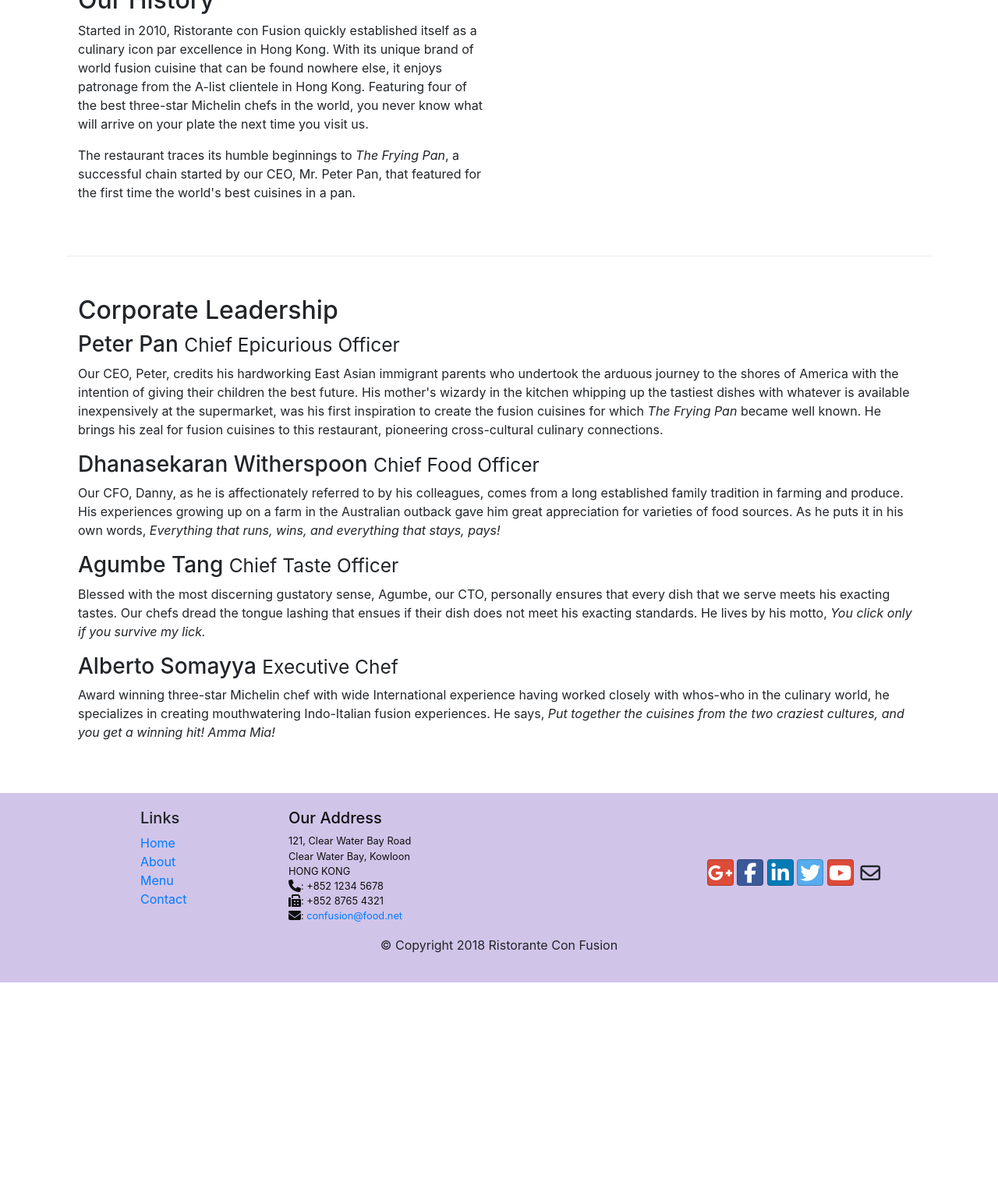
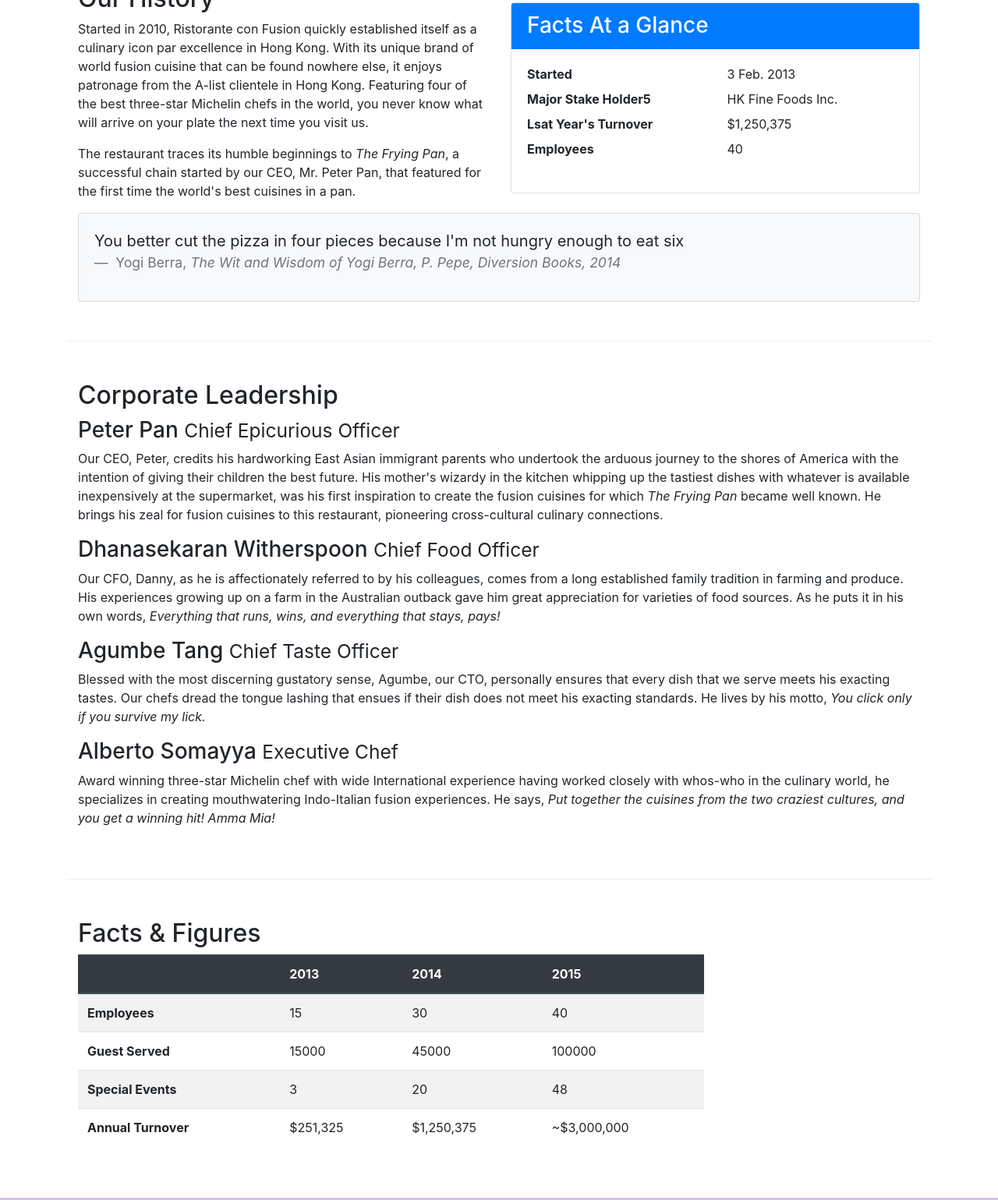
Before and after one commit to Ikalli/coursera-web-ui-frameworks, a plain HTML site: page aboutus.html in a window 1280 px wide. Shown: the part 536-2075 px from the top of the page at 78% size. Before the commit the page ends 1796 px from the top, so only its background shows below. Drawn offline with nearby package versions, Linux system fonts and the light colour scheme.

Commit message:
displaying content: tables and cards

```diff
--- a/aboutus.html
+++ b/aboutus.html
@@ -73,12 +73,38 @@
                 <p>Started in 2010, Ristorante con Fusion quickly established itself as a culinary icon par excellence in Hong Kong. With its unique brand of world fusion cuisine that can be found nowhere else, it enjoys patronage from the A-list clientele in Hong Kong.  Featuring four of the best three-star Michelin chefs in the world, you never know what will arrive on your plate the next time you visit us.</p>
                 <p>The restaurant traces its humble beginnings to <em>The Frying Pan</em>, a successful chain started by our CEO, Mr. Peter Pan, that featured for the first time the world's best cuisines in a pan.</p>
             </div>
-            <div class="col-12 col-sm">
+            <div class="col-sm">
+                <div class="card">
+                    <h3 class="card-header bg-primary text-white">Facts At a Glance</h3>
+                    <div class="card-body">
+                        <dl class="row">
+                            <dt class="col-6">Started</dt>
+                            <dd class="col-6">3 Feb. 2013</dd>
+                            <dt class="col-6">Major Stake Holder5</dt>
+                            <dd class="col-6">HK Fine Foods Inc.</dd>
+                            <dt class="col-6">Lsat Year's Turnover</dt>
+                            <dd class="col-6">$1,250,375</dd>
+                            <dt class="col-6">Employees</dt>
+                            <dd class="col-6">40</dd>
+                        </dl>
+                    </div>
+                </div>
+            </div>
+            <div class="col-12">
+                <div class="card card-body bg-light">
+                    <blockquote class="blockquote">
+                        <p class="mb-0">You better cut the pizza in four pieces because I'm not hungry enough to eat six</p>
+                        <footer class="blockquote-footer">
+                            Yogi Berra,
+                            <cite title="Source Title">The Wit and Wisdom of Yogi Berra, P. Pepe, Diversion Books, 2014</cite>
+                        </footer>
+                    </blockquote>
+                </div>
             </div>
         </div>
 
 
-        <div class="row row-content-last align-items-center">
+        <div class="row row-content align-items-center">
             <div class="col-12 col-sm">
                 <h2>Corporate Leadership</h2>
                 <h3>Peter Pan <small>Chief Epicurious Officer</small></h3>
@@ -91,7 +117,50 @@
                 <p class="d-none d-sm-block">Award winning three-star Michelin chef with wide International experience having worked closely with whos-who in the culinary world, he specializes in creating mouthwatering Indo-Italian fusion experiences. He says, <em>Put together the cuisines from the two craziest cultures, and you get a winning hit! Amma Mia!</em></p>
             </div>
        </div>
-
+        <div class="row row-content-last">
+            <div class="col-12 col-sm-9">
+                <h2> Facts &amp; Figures</h2>
+                <div class="table-responsive">
+                    <table class="table table-striped">
+                        <thead class="thead-dark">
+                            <tr>
+                                <th>&nbsp;</th>
+                                <th>2013</th>
+                                <th>2014</th>
+                                <th>2015</th>
+                            </tr>
+                        </thead>
+                        <tbody>
+                            <tr>
+                                <th>Employees</th>
+                                <td>15</td>
+                                <td>30</td>
+                                <td>40</td>
+                            </tr>
+                            <tr>
+                                <th>Guest Served</th>
+                                <td>15000</td>
+                                <td>45000</td>
+                                <td>100000</td>
+                            </tr>
+                            <tr>
+                                <th>Special Events</th>
+                                <td>3</td>
+                                <td>20</td>
+                                <td>48</td>
+                            </tr>
+                            <tr>
+                                <th>Annual Turnover</th>
+                                <td>$251,325</td>
+                                <td>$1,250,375</td>
+                                <td>~$3,000,000</td>
+                            </tr>
+                        </tbody>
+                    </table>
+                </div>
+            </div>
+            <div class="col-12 col-sm-3"></div>
+        </div>
     </div>
 
     <footer class="footer">
```
